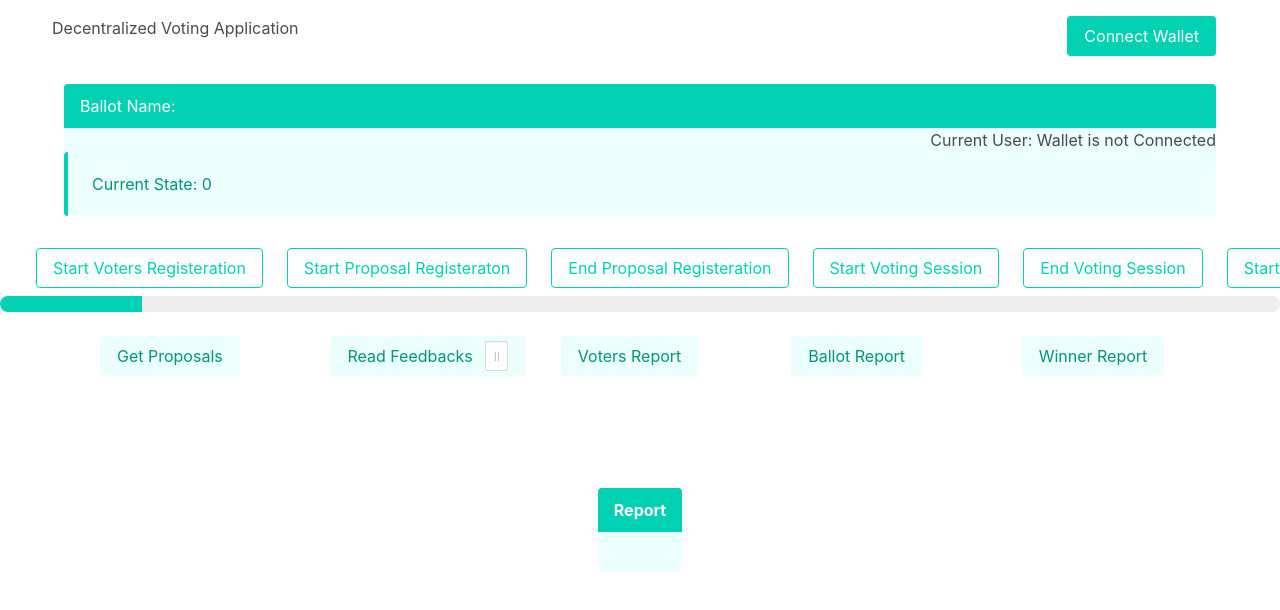
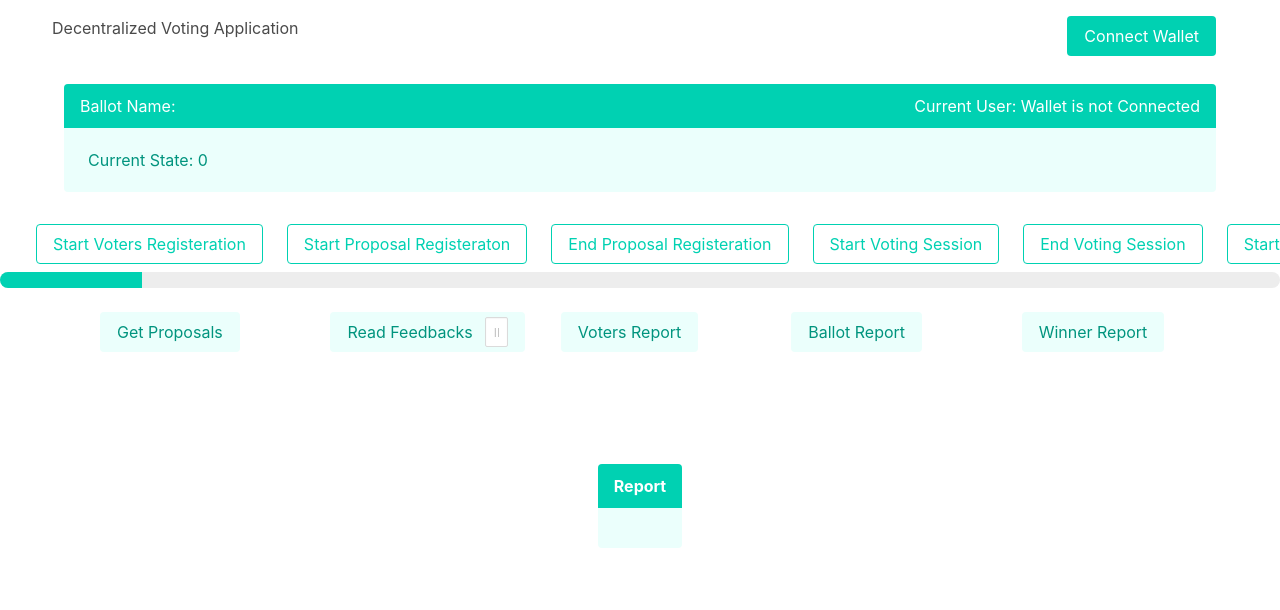
Before and after one commit to mhmsv/Multiple-round-PollingVoting-Dapp-on-Ethereum, a Next.js app: page / in a window 1280 px wide. Shown: the top 610 px of the page. Built offline with nearby package versions, Linux system fonts and the light colour scheme.

Commit message:
navbar user

```diff
--- a/pages/index.js
+++ b/pages/index.js
@@ -910,13 +910,14 @@ export const home = () => {
                     <article class="message is-primary">
                         <div class="message-header">
                             <h1>Ballot Name: {ballotName} </h1>
-                        </div>
-                        <div className='navbar-end'>
+                            <div className='navbar-end'>
                         <h2>Current User: {user}</h2>
                     </div>
+                        </div>
+
                         <div class="message-body">
+                        <h2>Current State: {state} </h2>
                             <h2 id='majority'></h2>
-                            <h2>Current State: {state} </h2>
                         </div>
                     </article>
 
```
